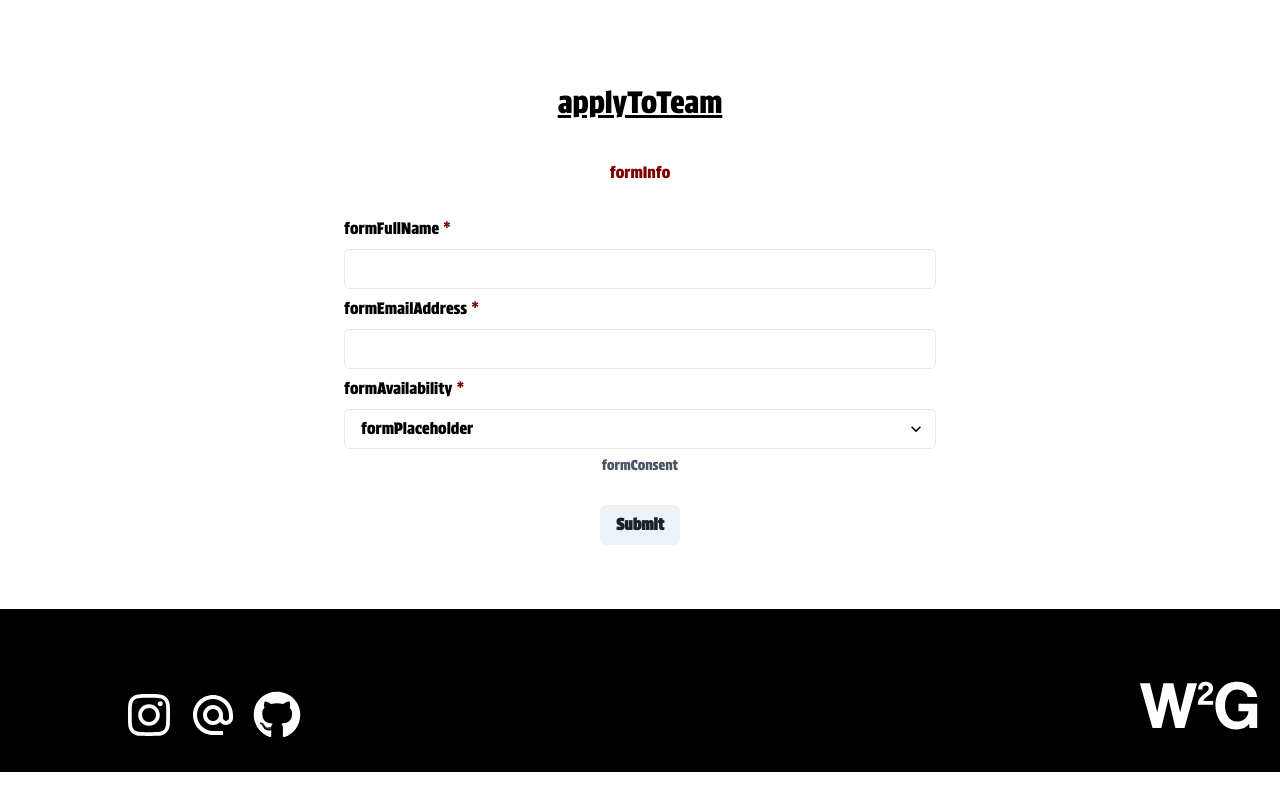
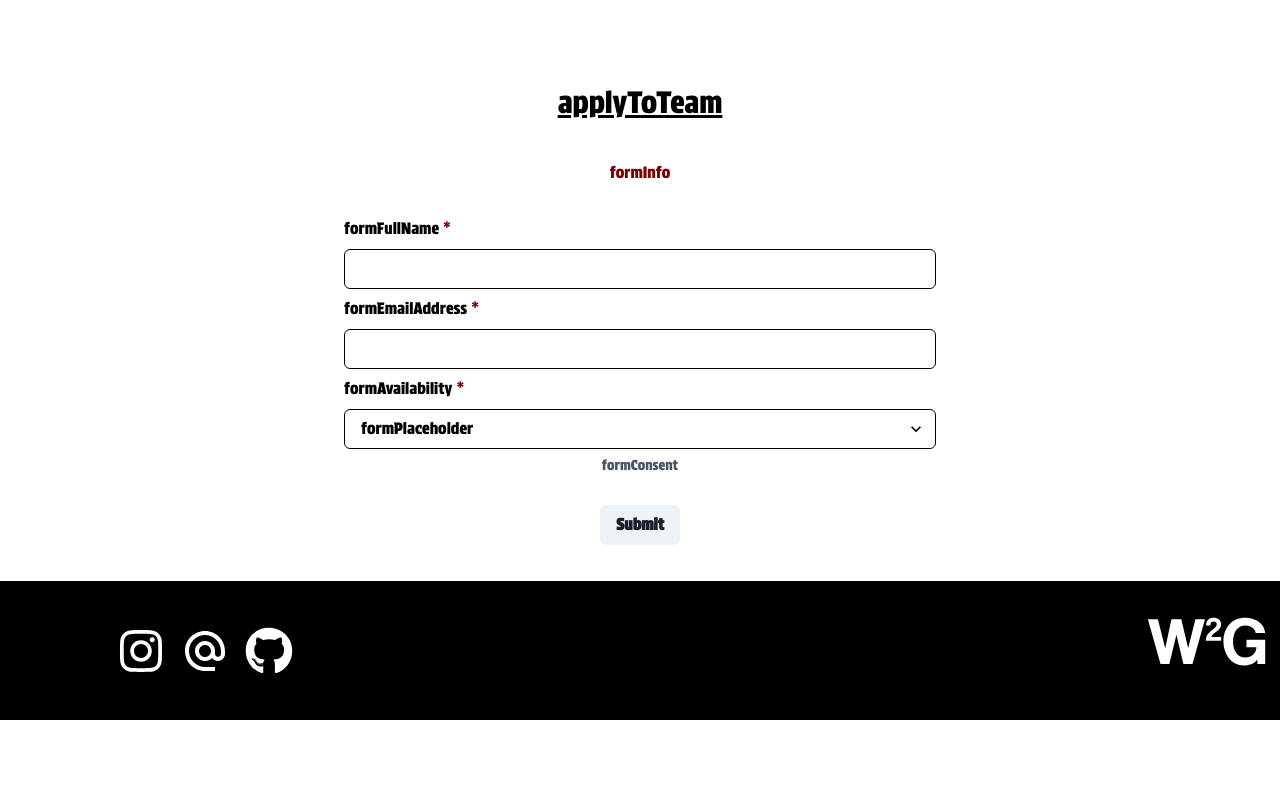
Before and after one commit to kenshanta/sleek-company-portfolio, a React (Vite) app: page / in a window 1280 px wide. Shown: the part 1201-2001 px from the top of the page. After the commit the page ends 1921 px from the top, so only its background shows below. Built offline with nearby package versions, Linux system fonts and the light colour scheme; what i18next-xhr-backend would draw is missing.

Commit message:
update bordering lightmode

```diff
--- a/src/App.css
+++ b/src/App.css
@@ -244,9 +244,6 @@ svg defs {
   p {
     color: black;
   }
-  .chakra-button {
-    color: black;
-  }
   .App {
     background-color: white;
     color: black;
@@ -256,6 +253,11 @@ svg defs {
   }
   svg defs {
     stroke: black;
+  }
+
+  #fullName ,#email, #reason, #submitt{
+    border-color: black;
+
   }
 
   @keyframes stroke {
--- a/src/components/body.tsx
+++ b/src/components/body.tsx
@@ -144,35 +144,6 @@ const AppBody: React.FC<AppBodyProps> = ({ btnRef, isOpen, onClose }) => {
               <Text textColor={"#800002"}>*</Text>
             </FormLabel>
             <Input required id="email" type="email" />
-            {/* TODO: Clean if uneeded (1month post-comment)
-             <FormLabel
-              display={"flex"}
-              flexDirection={"row"}
-              paddingTop={2}
-              id="birthday"
-            >
-              {t("formDateOfBirth")}&nbsp;
-              <Text textColor={"#800002"}>*</Text>
-            </FormLabel>
-            <Input required id="birthday" type="date" />
-            <FormLabel
-              display={"flex"}
-              flexDirection={"row"}
-              paddingTop={2}
-              id="phoneNumber"
-            >
-              {t("formPhoneNum")}&nbsp;
-              <Text textColor={"#800002"}>*</Text>
-            </FormLabel>
-            <InputGroup>
-              <InputLeftAddon>+49</InputLeftAddon>
-              <Input
-                required
-                id="phoneNumber"
-                type="number"
-                placeholder={t("formPhoneNum")}
-              />
-            </InputGroup>*/}
             <FormLabel
               display={"flex"}
               flexDirection={"row"}
@@ -193,7 +164,7 @@ const AppBody: React.FC<AppBodyProps> = ({ btnRef, isOpen, onClose }) => {
 
             <FormHelperText>{t("formConsent")}</FormHelperText>
           </FormControl>
-          <Button isDisabled={isSubmitDisabled} type="submit">
+          <Button id='submitt' isDisabled={isSubmitDisabled} type="submit">
             {status}
           </Button>
         </form>
--- a/src/components/footer.tsx
+++ b/src/components/footer.tsx
@@ -11,8 +11,8 @@ export default function AppFooter() {
       className="App-footer"
       display={"flex"}
       justifyContent={"space-between"}
-      paddingX={"5"}
-      marginY={"7"}
+      padding={"3"}
+
       alignItems={"center"}
     >
       <GridItem display={"flex"} flexDirection={"row"} gap={"4"}>
--- a/src/components/header.tsx
+++ b/src/components/header.tsx
@@ -9,6 +9,7 @@ interface AppHeaderProps {
   onOpen: () => void;
   clicked: () => void;
 }
+
 const AppHeader: React.FC<AppHeaderProps> = ({ btnRef, onOpen, clicked }) => {
   return (
     <>
@@ -22,6 +23,7 @@ const AppHeader: React.FC<AppHeaderProps> = ({ btnRef, onOpen, clicked }) => {
         paddingRight={"3"}
         paddingTop={"5"}
         backgroundColor={"black"}
+        zIndex={1}
       >
         <Image src={BrandLogo} className="App-logo" alt="logo" />
         <GridItem
--- a/src/error-page.tsx
+++ b/src/error-page.tsx
@@ -1,4 +1,5 @@
 import { useRouteError } from "react-router-dom";
+import { Text } from "@chakra-ui/react";
 
 export default function ErrorPage() {
   const error: any = useRouteError();
@@ -7,10 +8,8 @@ export default function ErrorPage() {
   return (
     <div id="error-page">
       <h1>Oops!</h1>
-      <p>Sorry, an unexpected error has occurred.</p>
-      <p>
-        <i>{error.statusText || error.message}</i>
-      </p>
+      <Text>Sorry, an unexpected error has occurred. &nsbps; {error.statusText || error.message}
+      </Text>
     </div>
   );
 }
```
